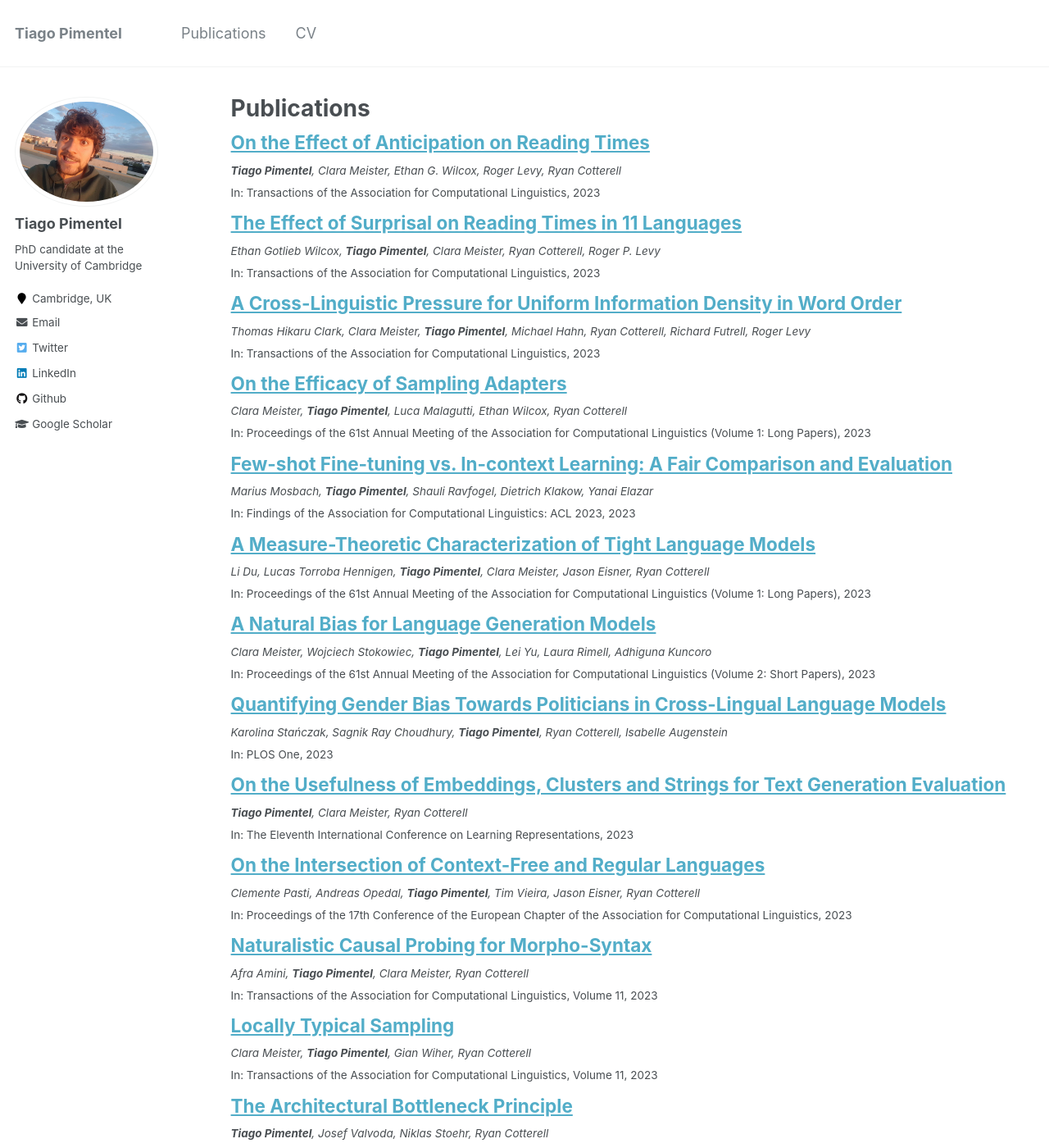
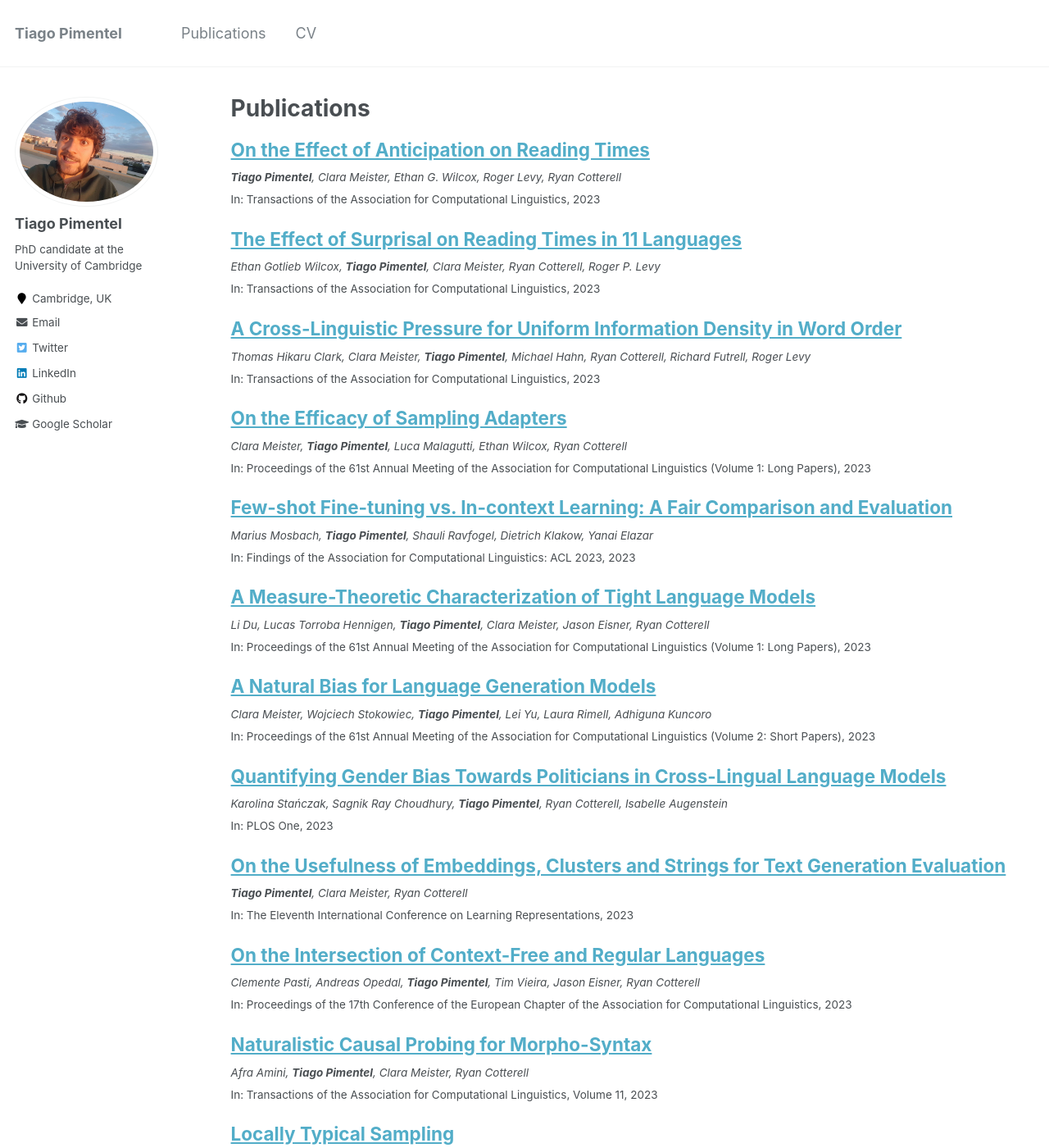
Before and after one commit to tpimentelms/tpimentelms.github.io, a Jekyll site: the page built from _pages/publications.md, in a window 1280 px wide and 1400 px high. Shown: the whole window at 82% size. Built offline with Jekyll 4.4.1, drawn with Linux system fonts in a browser that asks for light colours.

Commit message:
Cahnging publications site line-heights

```diff
--- a/_sass/_archive.scss
+++ b/_sass/_archive.scss
@@ -40,7 +40,7 @@
 }
 
 .archive__item-title {
-  margin-top: 0.5em;
+  margin-top: 1em;
   margin-bottom: 0.25em;
   font-family: $sans-serif-narrow;
 
@@ -51,6 +51,7 @@
 
 .archive__item-content {
   font-size: $type-size-6;
+  line-height: $type-size-6;
 }
 
 /* remove border*/
```
